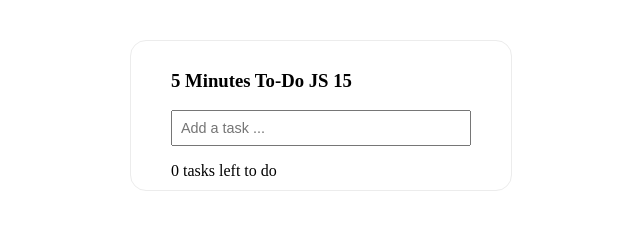
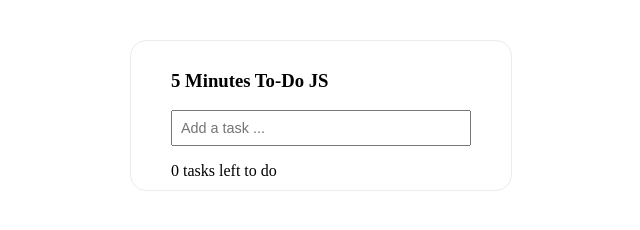
Before and after one commit to nhoss6/CICD, a website: page index.html in a window 1280 px wide. Shown: the full height of the page, 319-959 px from the left. Drawn offline with Linux system fonts and the light colour scheme.

Commit message:
Update index.html

```diff
--- a/index.html
+++ b/index.html
@@ -7,7 +7,7 @@
 
 <body>
     <div class="container">
-        <h3> 5 Minutes To-Do JS 15</h3>
+        <h3> 5 Minutes To-Do JS </h3>
         <input id="addTask" type="text" placeholder="Add a task ..." />
         <ul>
             <!-- Dynamically add list items -->
```
